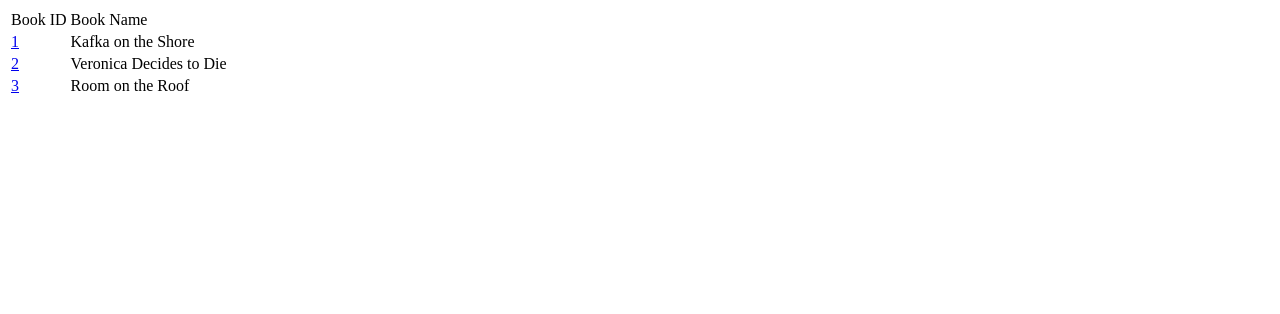
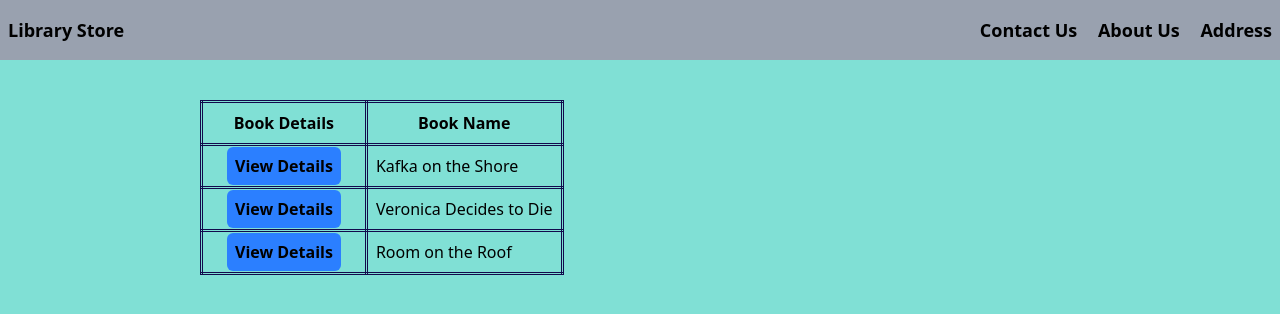
Before and after one commit to BiduraSarkar/Django-Projects, a Django app: page /Store/ in a window 1280 px wide. Shown: the top 314 px of the page. Run offline with Django 4.2, Linux system fonts and the light colour scheme; data comes from the database, SQL or seed files in the repository; both versions use the stored data as it was after the commit.

Commit message:
Django Project CSS Addition

```diff
--- a/Library/Store/models.py
+++ b/Library/Store/models.py
@@ -12,3 +12,4 @@ class Book(models.Model):
     publisher = models.CharField(max_length = 255)
     edition = models.IntegerField(default = 1)
     genre = models.CharField(max_length = 255)
+    image = models.CharField(max_length = 255,default="https://encrypted-tbn0.gstatic.com/images?q=tbn:ANd9GcSNHV0HnZFjnPVeDJnh_jxfSaaxOJaazyc6Kw&s")
--- /dev/null
+++ b/Library/Store/static/Store/style.css
@@ -0,0 +1,8 @@
+body
+{
+ background-color:rgb(128, 224, 213);
+}
+table, th, td {
+  border: 3px double rgb(17, 10, 76); /* Sets border width, style, and color */
+  padding: 8px; /* Adds space between content and border for readability */
+}
--- /dev/null
+++ b/Library/Store/templates/Store/base.html
@@ -0,0 +1,28 @@
+{% load static %}
+<!DOCTYPE html>
+<html lang="en">
+<head>
+    <meta charset="UTF-8">
+    <meta name="viewport" content="width=device-width, initial-scale=1.0">
+    <title>Document</title>
+
+    <script src="https://cdn.jsdelivr.net/npm/@tailwindcss/browser@4"></script>
+    <link rel="stylesheet" href="{% static 'Store/style.css' %}" >
+</head>
+<body>
+
+    <nav class="bg-gray-400">
+        <div class="flex justify-between text-lg font-semibold px-2 py-4">
+        <a href="">Library Store</a>
+        <div class="space-x-4">
+            <a href="">Contact Us</a>
+            <a href="">About Us</a>
+            <a href="">Address</a>
+        </div>
+        </div>
+    </nav>
+
+    {% block body %}
+    {% endblock %}
+</body>
+</html>
--- a/Library/Store/templates/Store/index.html
+++ b/Library/Store/templates/Store/index.html
@@ -1,11 +1,22 @@
+{% extends 'Store/base.html' %}
+{% block body %}
+<div class="flex justify-between px-50 py-10">
+<div>
 <table>
-<tr><td>Book ID</td><td>Book Name</td></tr>
+<tr><th>Book Details</th><th>Book Name</th></tr>
 {% for book in book_list %}
 <tr>
     <!--<td><a href="/Store/{{book.id}}">{{book.id}}</a></td>  Hard coded URLS are not good as the first part of the URL Pattern can change-->
-    <td><a href="{% url 'Store:details' book.id %}">{{book.id}}</a></td>
+    <td><a class=" bg-blue-500 font-semibold px-2 py-2 m-4 rounded-md" href="{% url 'Store:details' book.id %}">View Details</a></td>
     <!--here we are using the url tag-->
     <td>{{book.book_name}}</td>
 </tr>
 {% endfor %}
 </table>
+</div>
+<div>
+    {% block body2 %}
+    {%endblock %}
+</div>
+</div>
+{% endblock %}
--- a/Library/Store/views.py
+++ b/Library/Store/views.py
@@ -11,6 +11,7 @@ def index(request):
     return render(request,'Store/index.html',context)
 
 def details(request,id):
+    book_list = Book.objects.all()
     book = Book.objects.get(id = id)
-    context = {'book':book}
+    context = {'book':book,'book_list':book_list}
     return render(request,'Store/details.html',context)
```
Also changed, not shown: Library/Store/templates/Store/details.html (+11 -5 lines), Library/Store/migrations/0002_book_image.py (added), Library/db.sqlite3.
